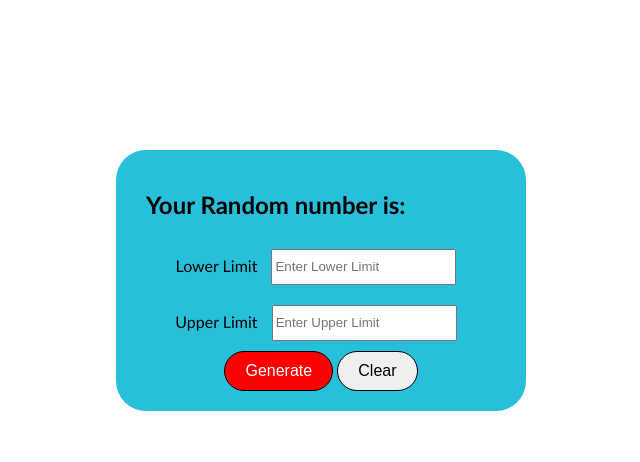
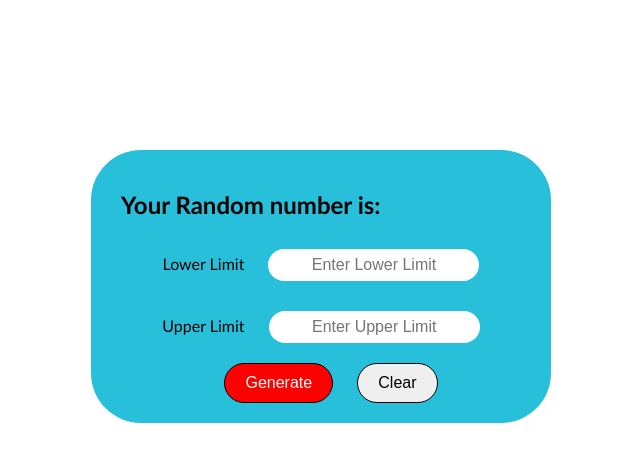
Before and after one commit to aldamatov/Random-Number-Generator, a plain HTML site: page index.html in a window 1280 px wide. Shown: the whole page, without its empty margins (319-959 px from the left). Drawn offline with Linux system fonts and the light colour scheme.

Commit message:
Changed Color Of Span

```diff
--- a/index.html
+++ b/index.html
@@ -10,27 +10,32 @@
         .wrapper {
             font-family: 'Gill Sans', 'Gill Sans MT', Calibri, 'Trebuchet MS', sans-serif;
             margin: auto;
-            width:  350px;
+            width:  400px;
             background-color: rgb(40, 191, 218);
             padding: 20px 30px;
             margin-top: 150px;
             text-align: center;
-            border-radius: 30px;
+            border-radius: 50px;
         }
         .wrapper h2{
             text-align: left;
             font-weight: 600;
         }
-        lable, input{
+         label, input{
             margin: 10px;
             height: 30px;
+            border-radius: 30px;
+            border: none;
+            text-align: center;
+            font-size: 1rem;
+            margin-bottom: 20px;
 
         }
         #generateBtn{
             color: white;
             background-color: red;
             padding: 10px 20px;
-            padding: 10px 20px;
+            margin: 0 20px;
             border: 1px solid black;
             cursor: pointer;
             border-radius: 30px;
@@ -49,6 +54,11 @@
         #clearBtn:hover{
             background-color: blueviolet;
             color: white;
+        }
+        span{
+
+            color: rgb(255, 255, 255);
+            width: max-content;
         }
 
     </style>
```
